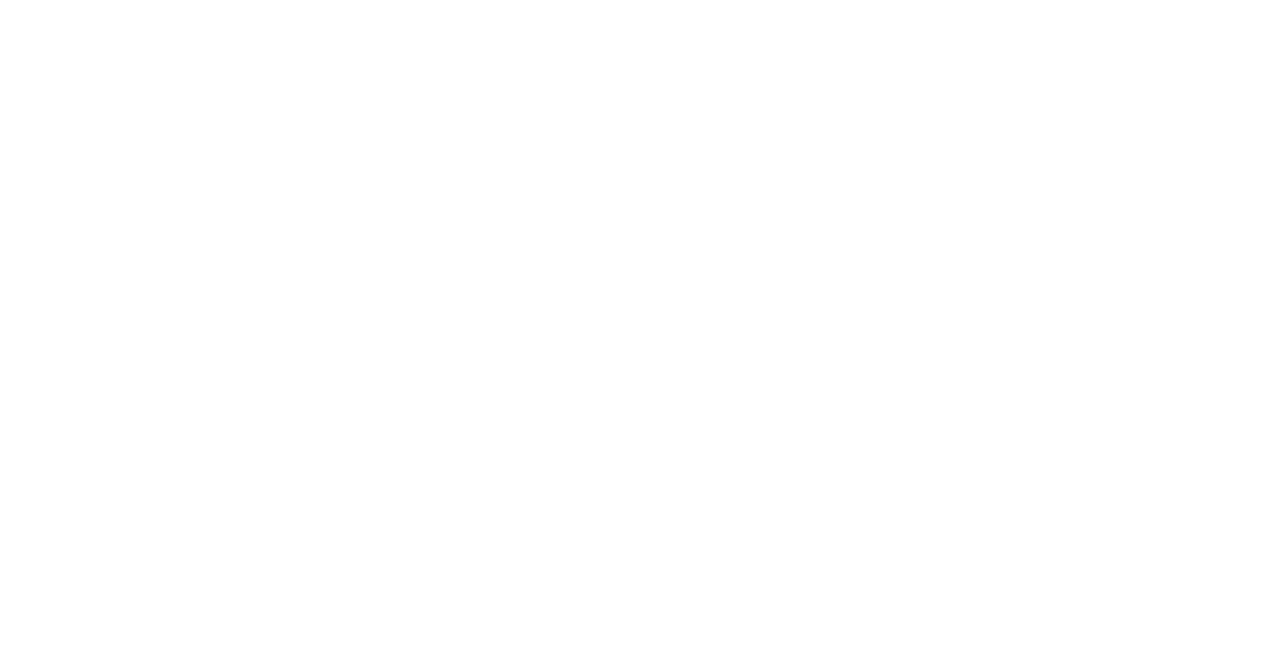
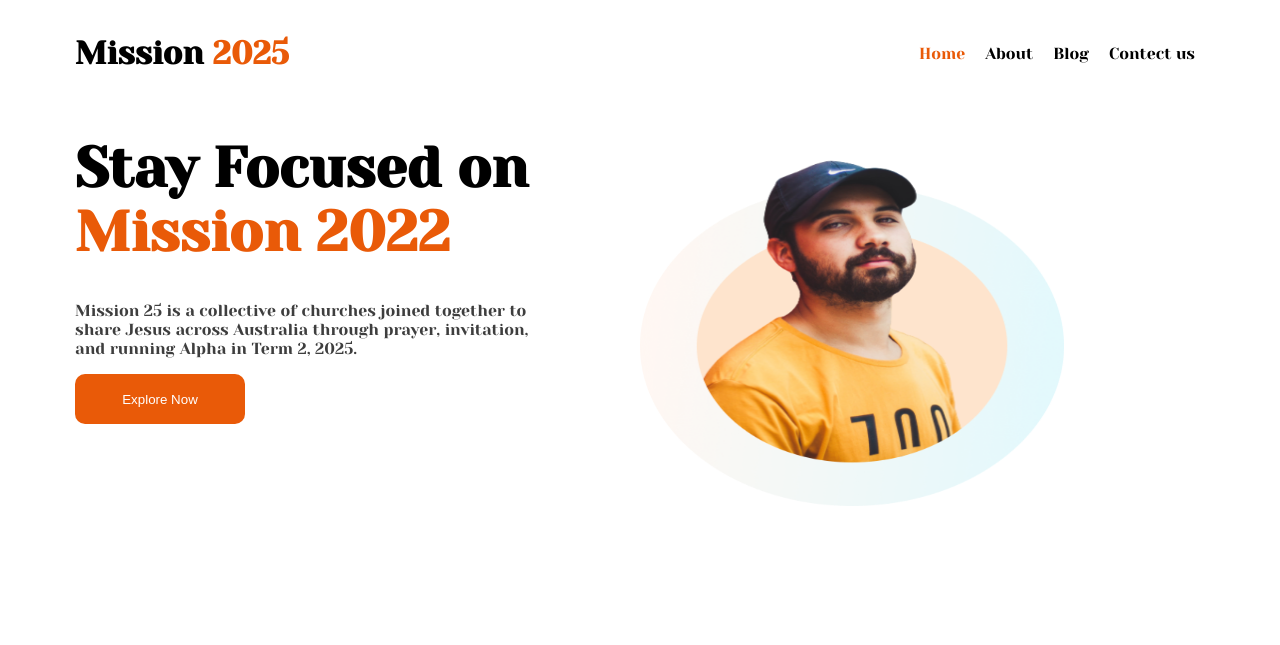
Before and after one commit to mohammademon393/My-mission-2025, a plain HTML site: page index.html in a window 1280 px wide. Drawn offline with Linux system fonts and the light colour scheme.

Commit message:
navber and banner section added

```diff
--- a/css/styels.css
+++ b/css/styels.css
@@ -0,0 +1,72 @@
+@import url('https://fonts.googleapis.com/css2?family=Yeseva+One&display=swap');
+
+.yeseva-one-font {
+    font-family: "Yeseva One", serif;
+    font-weight: 400;
+    font-style: normal;
+}
+
+/* shered styesls */
+.container{
+    max-width: 1130px;
+    margin: 0 auto;
+}
+.text-color{
+    color: #E95A08;
+}
+p{
+    font-size: 1rem;
+    font-weight: 400;
+    color: rgb(62, 62, 62);
+}
+.btn{
+    width: 170px;
+    height: 50px;
+    background-color: #E95A08;
+    color: white;
+    border-radius: 10px;
+    font-weight: 500;
+    border: none
+}
+/* header part */
+/* navber */
+.nav{
+    display: flex;
+    justify-content: space-between;
+    align-items: center;
+}
+.nav > ul{
+    display: flex;
+    gap: 10px;
+}
+.nav > ul >li{
+    list-style: none;
+    margin-right: 10px;
+}
+.nav > ul > li >a{
+    text-decoration: none;
+    color: black;
+}
+.nav h2{
+    font-size: 2rem;
+    font-weight: 700;
+}
+/* banner part */
+.banner{
+    display: flex;
+    justify-content: space-between;
+}
+.banner-left{
+    flex: 1;
+}
+.banner-left h1{
+    font-size: 3.5rem;
+    font-weight: 600;
+}
+.banner-right{
+    flex: 1;
+
+}
+.banner-right img{
+
+}
--- a/index.html
+++ b/index.html
@@ -5,9 +5,33 @@
     <meta name="viewport" content="width=device-width, initial-scale=1.0">
     <title>My-mission-2025</title>
     <link rel="stylesheet" href="css/styels.css">
+    <link rel="stylesheet" href="css/responsive.css">
 </head>
-<body>
-    <header></header>
+<body class="yeseva-one-font">
+    <header>
+        <nav class="nav container">
+            <h2>Mission <span class="text-color">2025</span></h2>
+            <ul>
+                <li><a href=""><span class="text-color">Home</span></a></li>
+                <li><a href="">About</a></li>
+                <li><a href="">Blog</a></li>
+                <li><a href="">Contect us</a></li>
+            </ul>
+        </nav>
+
+        <div class="banner container">
+            <div class="banner-left">
+                <h1>Stay Focused on <br>
+                <span class="text-color">Mission 2022</span></h1>
+                <p>Mission 25 is a collective of churches joined together to <br> share Jesus across Australia through prayer, invitation, <br> and
+                running Alpha in Term 2, 2025.</p>
+                <button class="btn">Explore Now</button>
+            </div>
+            <div class="banner-right">
+                <img width="75%" height="75%" src="./images/person/person-2.png" alt="">
+            </div>
+        </div>
+    </header>
     <main></main>
     <footer></footer>
 </body>
```
Also changed, not shown: css/responsive.css (added).
